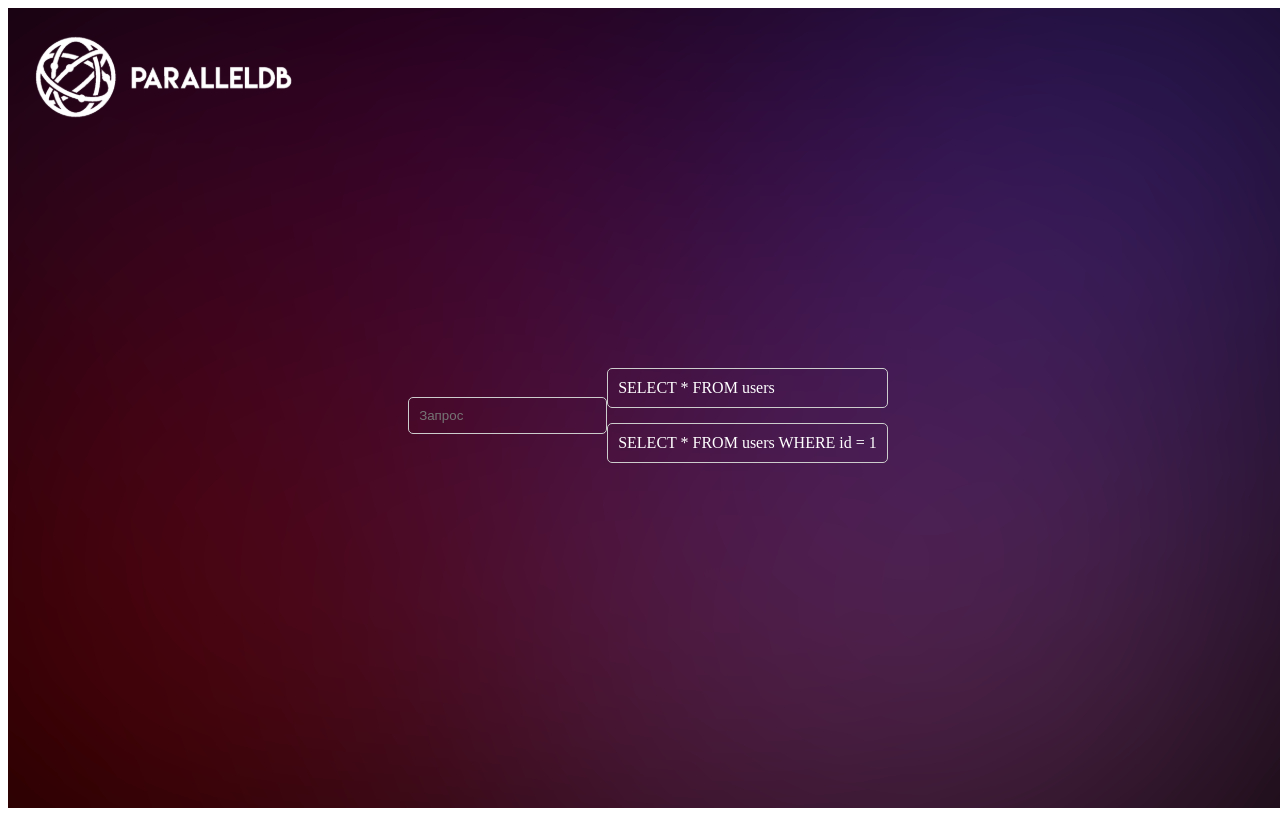
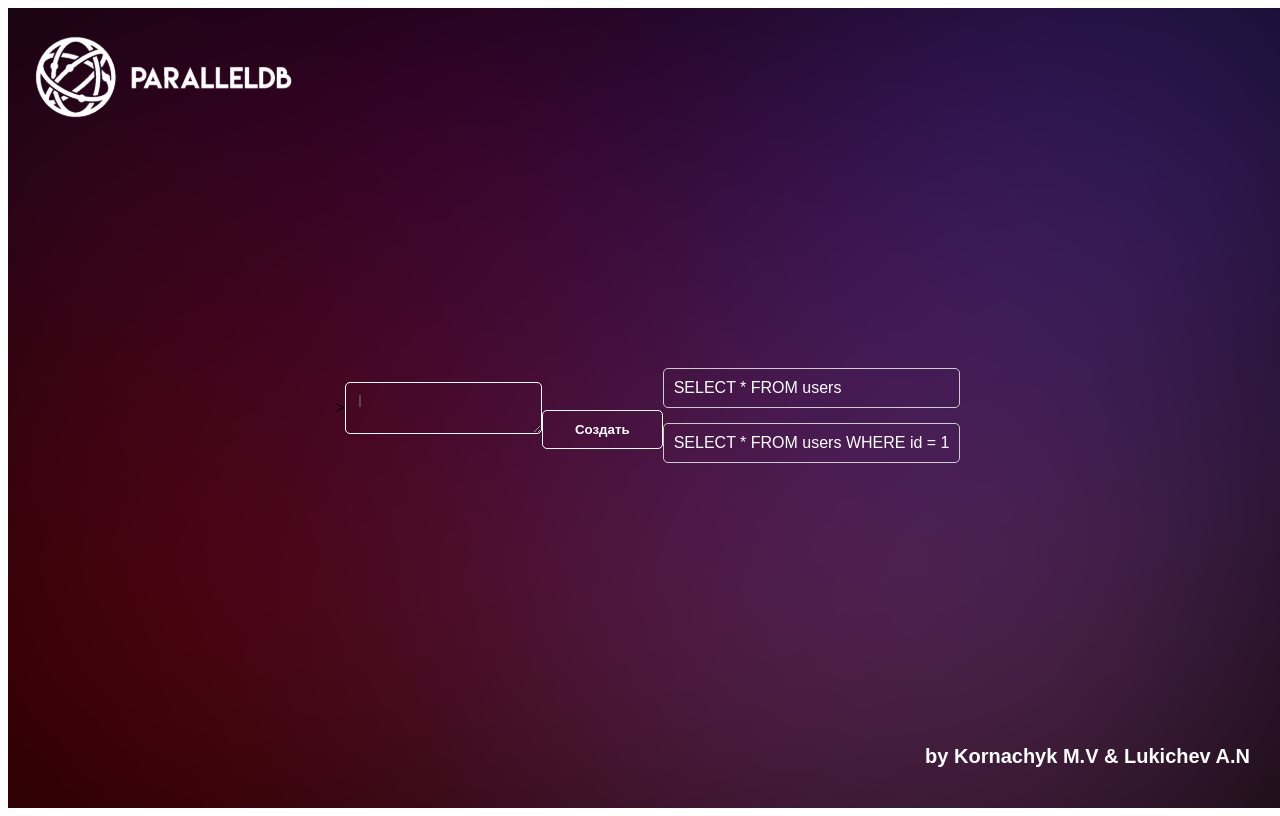
Before and after one commit to PotatoHD404/ParallelDB, a Vue app in the folder frontend/: page / in a window 1280 px wide. Built offline with nearby package versions, Linux system fonts and the light colour scheme.

Commit message:
added textarea

```diff
--- a/frontend/src/App.vue
+++ b/frontend/src/App.vue
@@ -1,23 +1,20 @@
 <template>
   <div :style="image" class="image">
     <img alt="PD logo" class="logo" src="~@/assets/db.svg">
-    <my-input
-        v-model="query.text"
-        type="text"
-        placeholder="Запрос"/>
+    <h4 class="sign">by Kornachyk M.V & Lukichev A.N</h4>>
+    <input-form @create="createQuery"/>
     <input-list :queryList="queryList"/>
-
   </div>
 </template>
 
 <script lang="ts">
 import { Query} from "@/types/query";
 import InputList from "@/components/InputList.vue";
-// import InputForm from "@/components/InputForm.vue";
-import MyInput from "@/components/UI/MyInput.vue";
+import InputForm from "@/components/InputForm.vue";
+import { defineComponent } from 'vue';
 
-export default {
-  components: {MyInput, InputList},
+export default defineComponent({
+  components: {InputList, InputForm},
   data() {
     return {
       image: {
@@ -37,23 +34,23 @@ export default {
     }
   },
   methods: {
-    // createQuery(query: Query) {
-    //   this.queryList.push(query)
-    // }
+    createQuery(query: Query) {
+      this.queryList.push(query)
+    }
   }
-};
+});
 </script>
 
 <style>
 .app {
-  font-family: Avenir, Helvetica, Arial, sans-serif;
+  font-family: Montserrat, sans-serif;
   -webkit-font-smoothing: antialiased;
   -moz-osx-font-smoothing: grayscale;
   text-align: center;
-  background-repeat: no-repeat;
 }
 
 .image {
+  font-family: Montserrat, sans-serif;
   background-repeat: no-repeat;
   background-image: url("~@/assets/gradient.svg");
 }
@@ -63,4 +60,12 @@ export default {
   top: 30px;
   left: 30px;
 }
+
+.sign {
+  position: absolute;
+  bottom: 5px;
+  right: 30px;
+  color: white;
+  font-size: 20px;
+}
 </style>
--- a/frontend/src/components/InputForm.vue
+++ b/frontend/src/components/InputForm.vue
@@ -1,10 +1,9 @@
 <template>
   <form @submit.prevent>
-    <h4> Создание запроса </h4>
-    <my-input
+    <my-textarea
         v-model="query.text"
         type="text"
-        placeholder="Запрос"
+        placeholder="|"
     />
       <my-button @click="createQuery"> Создать </my-button>
   </form>
@@ -12,12 +11,13 @@
 
 <script lang="ts">
 import type { Query } from '@/types/query';
-import MyInput from "@/components/UI/MyInput.vue";
+import MyTextarea from "@/components/UI/MyTextarea.vue";
 import MyButton from "@/components/UI/MyButton.vue";
+import { defineComponent } from 'vue';
 
-export default {
+export default defineComponent({
   name: "input-form",
-  components: {MyInput, MyButton},
+  components: {MyTextarea, MyButton},
   data() {
     return {
       query: {
@@ -26,15 +26,14 @@ export default {
     }
   },
   methods: {
-    // createQuery() {
-    //   this.query.id = Date.now();
-    //   this.$emit('create', this.query)
-    //   this.query = {
-    //     text: '',
-    //   }
-    // }
+    createQuery: function () {
+      this.$emit('create', this.query)
+      this.query = {
+        text: '',
+      }
+    }
   }
-}
+})
 </script>
 
 <style scoped>
--- a/frontend/src/components/InputList.vue
+++ b/frontend/src/components/InputList.vue
@@ -1,6 +1,6 @@
 <template>
   <div v-if="queryList.length > 0">
-    <div class="list" v-for="query in queryList" :key="query.id">
+    <div class="list" v-for="(query, index) in queryList" :key="index">
       <div> {{ query.text }} </div>
     </div>
   </div>
--- a/frontend/src/components/UI/MyButton.vue
+++ b/frontend/src/components/UI/MyButton.vue
@@ -14,11 +14,23 @@ export default defineComponent({
 
 <style scoped>
 .btn {
-  margin-top: 15px;
-  padding: 10px;
-  color: white;
-  border: 1px solid #ccc;
+  display: inline-flex;
+  align-items: center;
+  justify-content: center;
+  padding: 0.7rem 2rem;
+  font-family: "Poppins", sans-serif;
+  font-weight: 700;
+  text-align: center;
+  text-decoration: none;
+  color: #fff;
+  backface-visibility: hidden;
+  background: transparent;
+  border: 1px solid white;
   border-radius: 5px;
-  background: none;
+  transition: transform 0.2s cubic-bezier(0.235, 0, 0.05, 0.95);
+}
+
+.btn:hover {
+  transform: perspective(1px) scale3d(1.044, 1.044, 1) translateZ(0) !important;
 }
 </style>
--- /dev/null
+++ b/frontend/src/components/UI/MyTextarea.vue
@@ -0,0 +1,32 @@
+<template>
+  <textarea :value="modelValue" @input="updateArea" class="textarea"></textarea>
+</template>
+
+<script lang="ts">
+import { defineComponent } from 'vue';
+
+export default defineComponent({
+  name: "my-textarea",
+  props: {
+    modelValue: {
+      type: String,
+    },
+  },
+  methods: {
+    updateArea(e: any) {
+      this.$emit("update:modelValue", e.target.value);
+    },
+  },
+})
+</script>
+
+<style scoped>
+.textarea {
+  margin-top: 15px;
+  padding: 10px;
+  color: white;
+  border: 1px solid white;
+  border-radius: 5px;
+  background: none;
+}
+</style>
```
